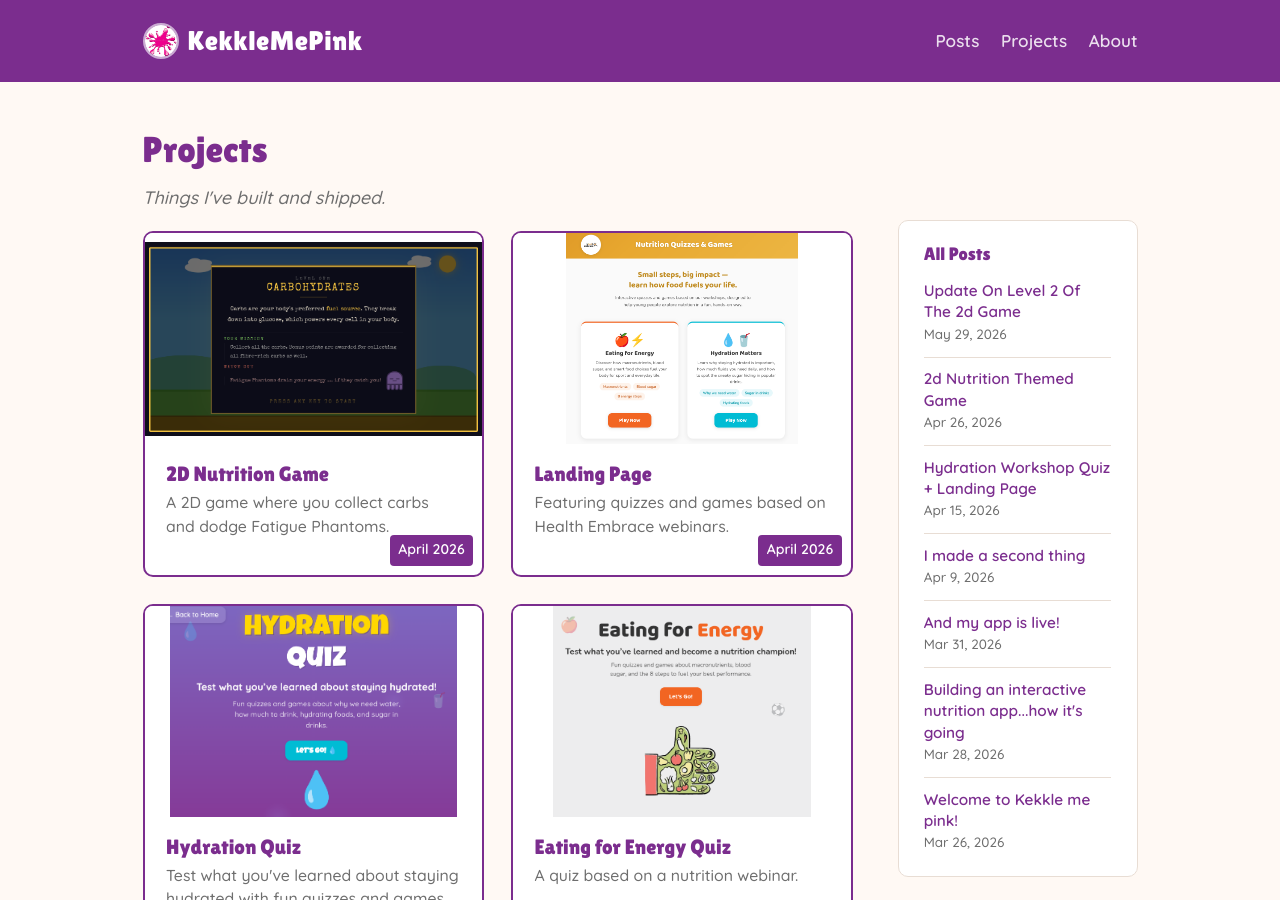
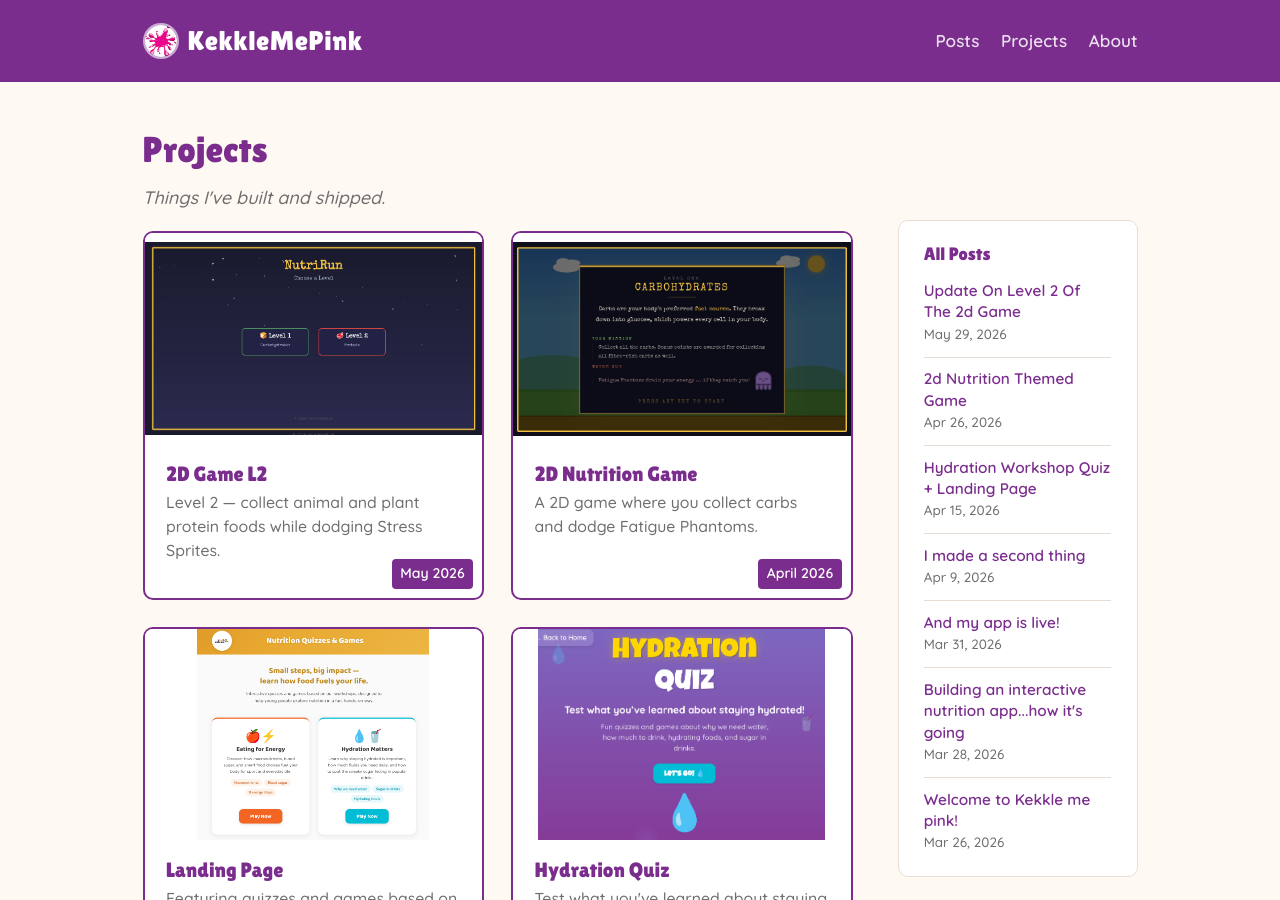
Before and after one commit to Kekkle/kekkles-korner, a Jekyll site: the page built from projects.html, in a window 1280 px wide and 900 px high. Built offline with Jekyll 4.4.1, drawn with Linux system fonts in a browser that asks for light colours.

Commit message:
Add 2D Game L2 project card with level select thumbnail.
Co-authored-by: Cursor <cursoragent@cursor.com>

```diff
--- a/_data/projects.yml
+++ b/_data/projects.yml
@@ -4,6 +4,12 @@
 #   image:       Path to a screenshot
 #   date:        Month and year of posting (displayed on the card)
 #   description: One-liner shown below the title (optional)
+
+- title: "2D Game L2"
+  url: "https://kekkle.github.io/2D-Nutrition-Game/"
+  image: "/assets/images/projects/2d-game-l2.png"
+  date: "May 2026"
+  description: "Level 2 — collect animal and plant protein foods while dodging Stress Sprites."
 
 - title: "2D Nutrition Game"
   url: "https://kekkle.github.io/2D-Nutrition-Game/"
```
Also changed, not shown: assets/images/projects/2d-game-l2.png (added).
